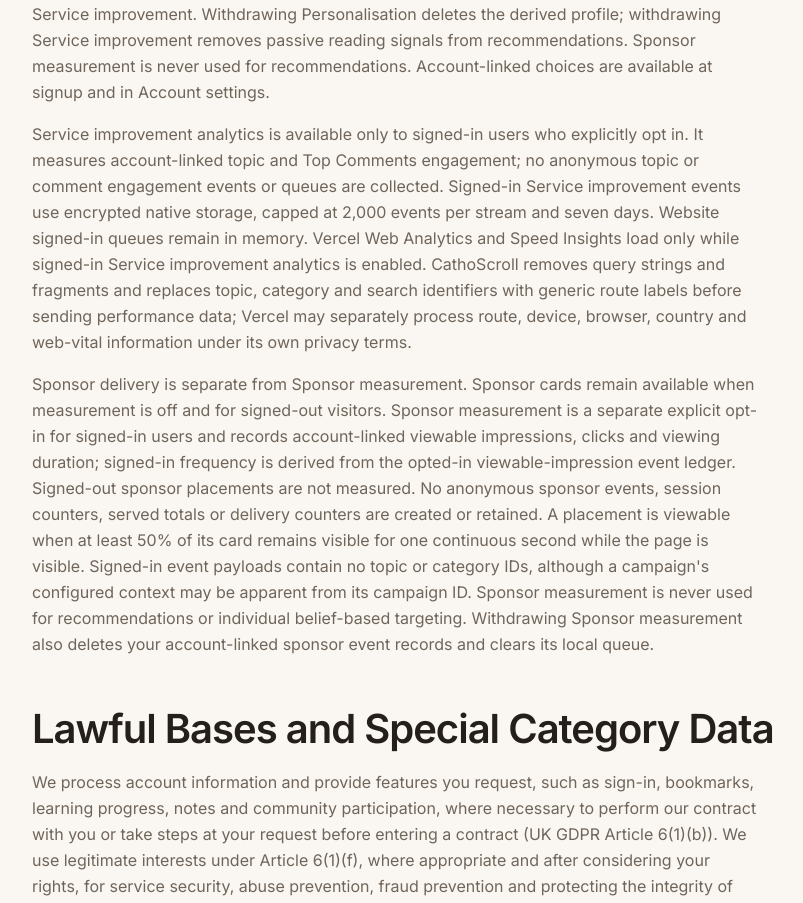
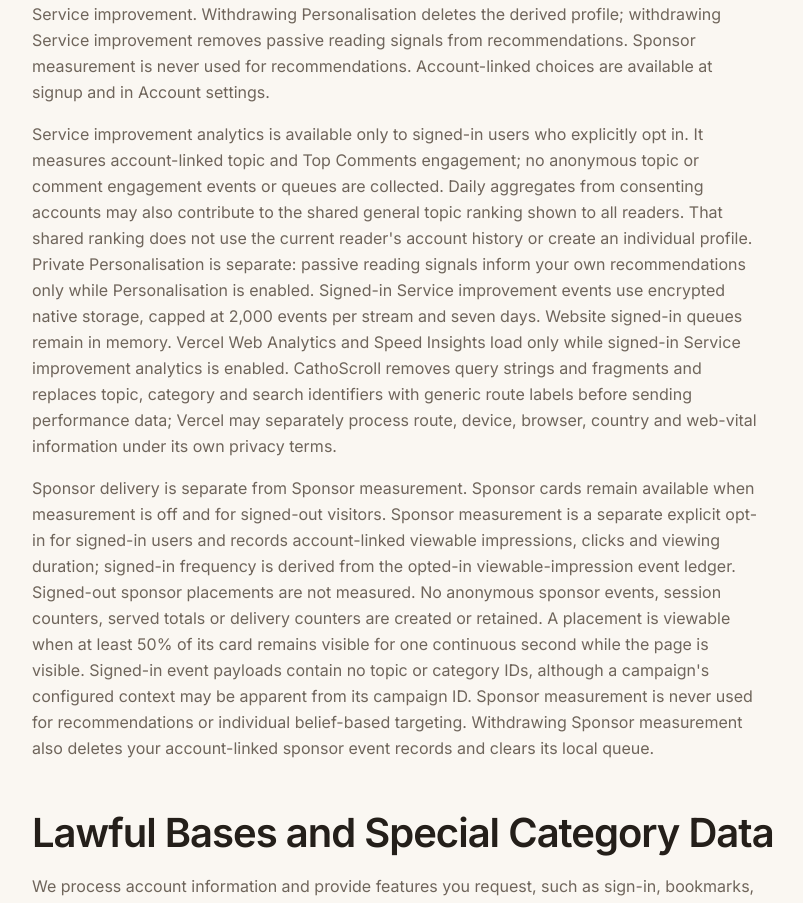
Before and after one commit to joshuaargent/TS_CathoScroll, a Next.js app: page /privacy in a window 1280 px wide. Shown: the part 4883-5786 px from the top of the page, without its empty margins (0-803 px from the left). Built offline with nearby package versions, Linux system fonts and the light colour scheme; no server answers.

Commit message:
docs(privacy): disclose aggregate contribution to shared topic ranking

```diff
--- a/src/app/privacy/page.tsx
+++ b/src/app/privacy/page.tsx
@@ -221,7 +221,7 @@ export default function PrivacyPage() {
           </p>
 
           <p className="text-text-secondary mt-4 leading-relaxed">
-            Service improvement analytics is available only to signed-in users who explicitly opt in. It measures account-linked topic and Top Comments engagement; no anonymous topic or comment engagement events or queues are collected. Signed-in Service improvement events use encrypted native storage, capped at 2,000 events per stream and seven days. Website signed-in queues remain in memory. Vercel Web Analytics and Speed Insights load only while signed-in Service improvement analytics is enabled. CathoScroll removes query strings and fragments and replaces topic, category and search identifiers with generic route labels before sending performance data; Vercel may separately process route, device, browser, country and web-vital information under its own privacy terms.
+            Service improvement analytics is available only to signed-in users who explicitly opt in. It measures account-linked topic and Top Comments engagement; no anonymous topic or comment engagement events or queues are collected. Daily aggregates from consenting accounts may also contribute to the shared general topic ranking shown to all readers. That shared ranking does not use the current reader's account history or create an individual profile. Private Personalisation is separate: passive reading signals inform your own recommendations only while Personalisation is enabled. Signed-in Service improvement events use encrypted native storage, capped at 2,000 events per stream and seven days. Website signed-in queues remain in memory. Vercel Web Analytics and Speed Insights load only while signed-in Service improvement analytics is enabled. CathoScroll removes query strings and fragments and replaces topic, category and search identifiers with generic route labels before sending performance data; Vercel may separately process route, device, browser, country and web-vital information under its own privacy terms.
           </p>
 
           <p className="text-text-secondary mt-4 leading-relaxed">
```
